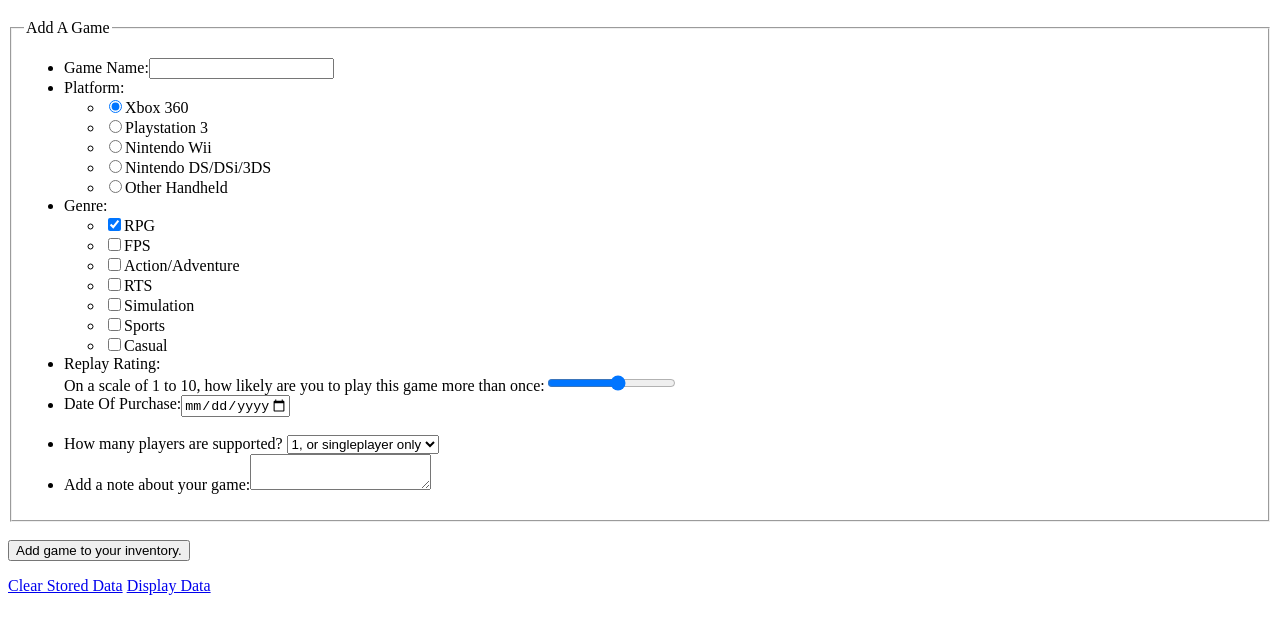
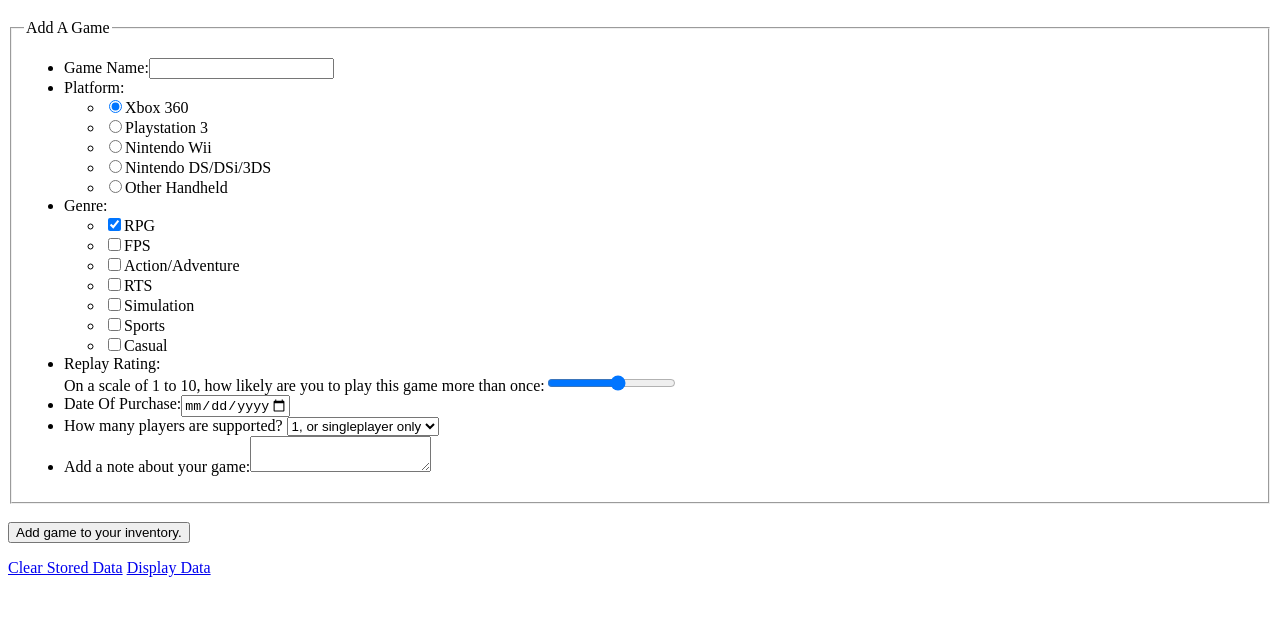
Before and after one commit to Ccarter79FSO/vfw-project, a plain HTML site: page additem.html in a window 1280 px wide. Shown: the part 61-694 px from the top of the page. Drawn offline with Linux system fonts and the light colour scheme.

Commit message:
Syntax changes.

```diff
--- a/additem.html
+++ b/additem.html
@@ -44,15 +44,15 @@ Term 0112
 							</ul>
 						</li>
 						<li>Replay Rating:</li>
-							<label for="rating">On a scale of 1 to 10, how likely are you to play this game more than once:</label><input type="range" min="1" max="10" name="rating" type="range"><br>
-						<li><label for="purchaseDate">Date Of Purchase:</label><input type="date" min="1970-01-01" max="2020-12-31" id="purchaseDate" name"purchaseDate" placeholder="2012-01-05" /></li><br>
+							<label for="rating">On a scale of 1 to 10, how likely are you to play this game more than once:</label><input type="range" min="1" max="10" name="rating" type="range">
+						<li><label for="purchaseDate">Date Of Purchase:</label><input type="date" min="1970-01-01" max="2020-12-31" id="purchaseDate" name"purchaseDate" placeholder="2012-01-05" /></li>
 						<li>
 							<label for="numPlayers">How many players are supported?</label>
 							<select id="numPlayers">
 								<option value="1">1, or singleplayer only</option>
 								<option value="2">2 Players</option>
 								<option value="3">3 Players</option>
-								<option value="4&gt;">4 or more players</option>
+								<option value="4&lt;">4 or more players</option>
 							</select>
 						</li>
 						<li><label for="notes">Add a note about your game:</label><textarea id="notes"></textarea></li>
```
